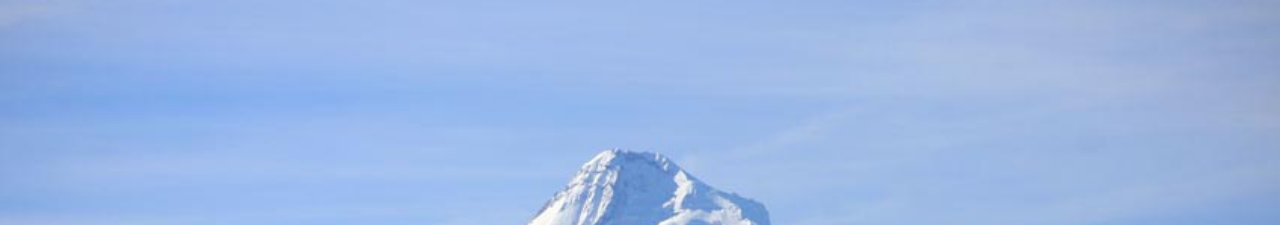
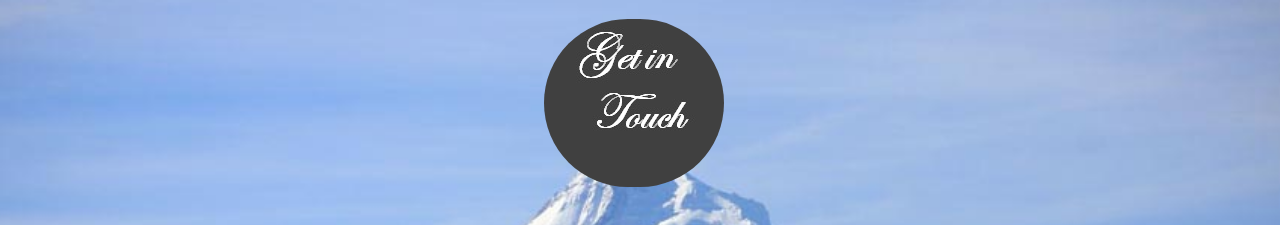
Before and after one commit to nur163007/mid, a plain HTML site: page contact.html in a window 1280 px wide. Shown: the part 58-283 px from the top of the page. Drawn offline with Linux system fonts and the light colour scheme.

Commit message:
Update style.css

```diff
--- a/style.css
+++ b/style.css
@@ -188,7 +188,7 @@
 				width:180px;
 				background:black;
 				border-radius:180px;
-				background: url(getintouch.png) no-repeat;
+				background: url(getintouch.jpg) no-repeat;
 			}
 
 			#content2{
```
